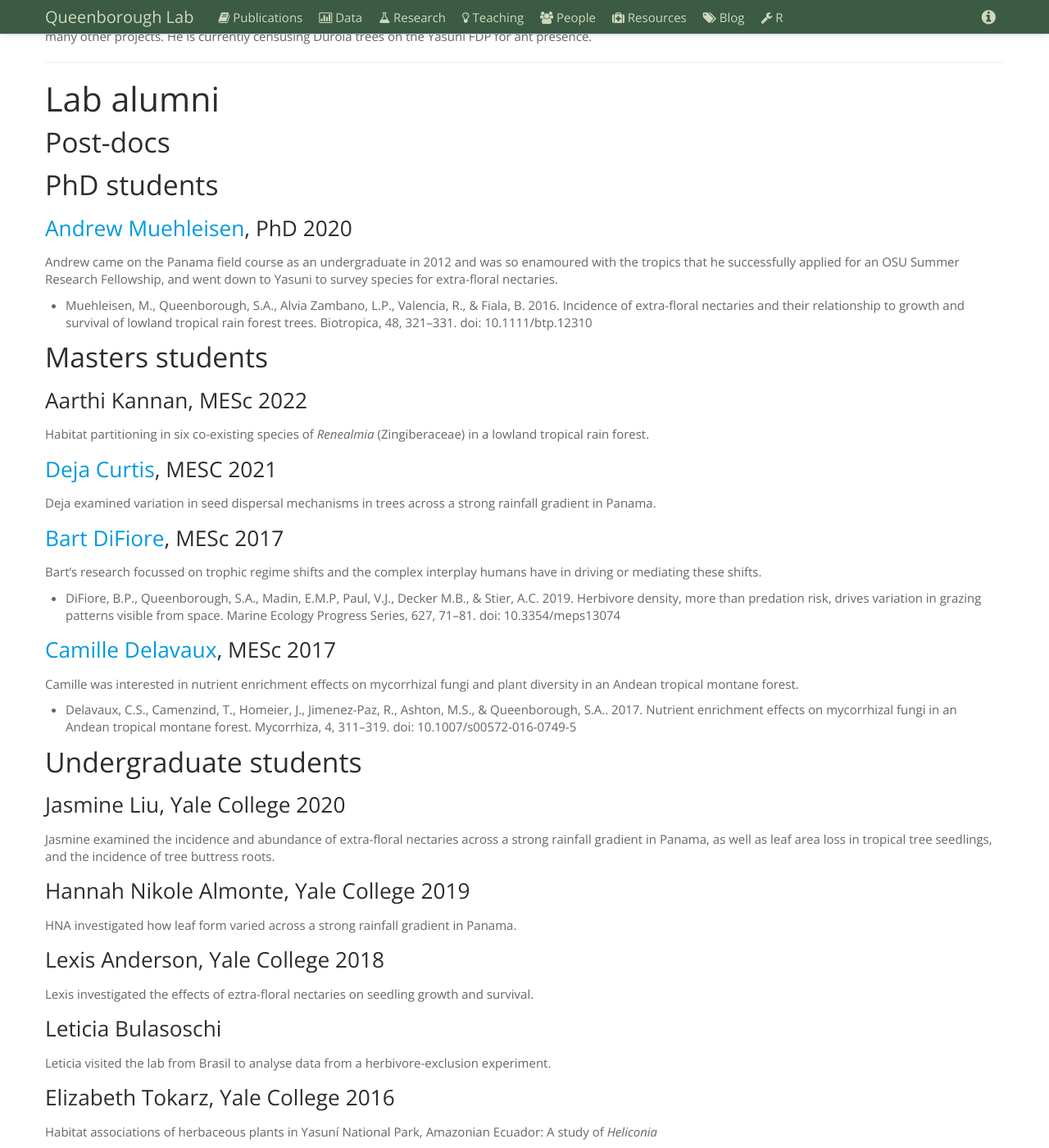
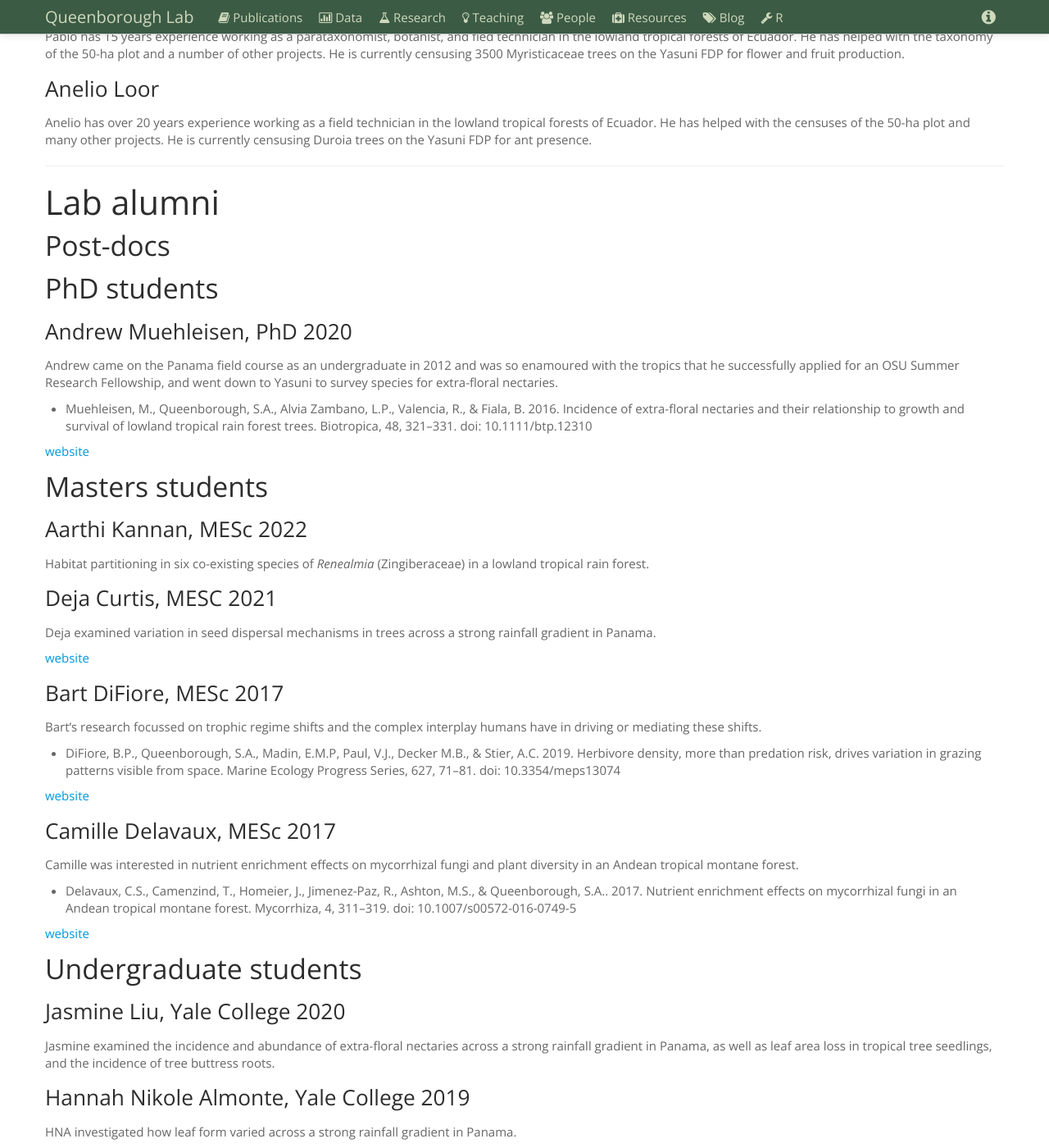
Before and after one commit to saq/saq.github.io, a Jekyll site: the page built from people.md, in a window 1280 px wide and 1400 px high, scrolled down 1939 px. Shown: the whole window at 82% size. Built offline with Jekyll 4.4.1, drawn with Linux system fonts in a browser that asks for light colours; some of the changed text lies outside the part shown.

Commit message:
Update people.md

```diff
--- a/people.md
+++ b/people.md
@@ -19,19 +19,23 @@ Google [Scholar](http://scholar.google.com/citations?user=5JontLgAAAAJ%3EGoogle%
 
 ## Post docs
 
-### [Dr. Jason Vleminckx](https://jasvlx86.wixsite.com/official)
+### Dr. Jason Vleminckx
 Jason is a community ecologist studying the determinants of species assembly in diverse living groups including plants, fungi and invertebrates in Neotropical and Central African forests.
 
 He is currently working on phenology data from Yasuni National Park.
 
+[website](https://jasvlx86.wixsite.com/official)
 
 
-### [Dr. Juan Carlos Penagos Zuluaga](https://jcpenagosz0.wixsite.com/jcpenagosz)
+
+### Dr. Juan Carlos Penagos Zuluaga
 Juan is interested in the ecological and evolutionary interactions that maintain the diversity of tropical plants. His research focuses on the intersection of ecology and systematics, using the Neotropical genera of the family Lauraceae.
 
  - Penagos Zuluaga, J.C., van der Werff,H., Park, B., Eaton, D.A.R., Comita, L.S., Queenborough, S.A., & Donoghue, M.J. 2021. Resolved phylogenetic relationships in the Ocotea complex (Supraocotea) facilitate phylogenetic classification and studies of character evolution. American Journal of Botany, 108, 664–679. doi: 10.1002/ajb2.1632
 
  - Penagos Zuluaga, J.C., Queenborough, S.A., & Comita, L.S. 2020. Flowering sex ratios and costs of reproduction in gynodioecious Ocotea oblonga (Lauraceae). Biological Journal of the Linnean Society, 131, 344–355. doi: 10.1093/biolinnean/blaa117
+
+[website](https://jcpenagosz0.wixsite.com/jcpenagosz)
 
 
 ## Graduate students
@@ -41,18 +45,20 @@ Emma is investigating variation in leaf traits across a rainfall gradient in the
 
 
 
-### [Harikrishnan Venugopalan Nair Radhamoni](https://environment.yale.edu/profile/harikrishnan-venugopalan-nair-radhamoni), PhD 2023
+### Harikrishnan Venugopalan Nair Radhamoni, PhD 2023
 Hari is a PhD candidate conducting research on how the taxonomic and functional diversity of non-woody (herbaceous) plants vary along gradients of moisture and light in the forests of Western Ghats in India. Currently, he is excited about finding new, efficient methods and protocols to study herbaceous plants and their traits, including field surveys, nursery experiments, and herbarium-based research.
 
+[website](https://environment.yale.edu/profile/harikrishnan-venugopalan-nair-radhamoni)
 
 
-### [Megan Sullivan](https://meganksullivan.weebly.com/), PhD 2023
+### Megan Sullivan, PhD 2023
 Megan began working in the lab as an undergraduate at Ohio State. Since then she has worked on plant ecology research in Panama, China, Brazil, and Gabon. Her PhD dissertation research focuses on the how selective logging alters regeneration and thereby changes the composition, structure, and function of seedling, sapling, and mature tree communities in the tropical rain forests of Gabon.
 
  - Sullivan, M.K., Biessiemou P.A.M., Niangadouma, R., Abernethy, K.A, Queenborough, S.A., Comita, L.S. A decade of diversity and forest structure: post-logging patterns across life stages in an Afrotropical forest. Forest Ecology and Management. https://doi.org/10.1016/j.foreco.2022.120169
 
  - Sullivan, M.K. & Queenborough, S.A. (2020). "Precipitation gradients, plant biogeography, and the incidence of drip‐tips in Cerrado plant species." Biotropica. 52, 583– 589.  https://doi.org/10.1111/btp.12797
 
+[website](https://meganksullivan.weebly.com/)
 
 
 ## Undergraduate students
@@ -102,11 +108,12 @@ Anelio has over 20 years experience working as a field technician in the lowland
 
 ## PhD students
 
-### [Andrew Muehleisen](https://www.andrewmuehleisen.com/), PhD 2020
+### Andrew Muehleisen, PhD 2020
 Andrew came on the Panama field course as an undergraduate in 2012 and was so enamoured with the tropics that he successfully applied for an OSU Summer Research Fellowship, and went down to Yasuni to survey species for extra-floral nectaries.
 
  - Muehleisen, M., Queenborough, S.A., Alvia Zambano, L.P., Valencia, R., & Fiala, B. 2016. Incidence of extra-floral nectaries and their relationship to growth and survival of lowland tropical rain forest trees. Biotropica, 48, 321–331. doi: 10.1111/btp.12310
 
+[website](https://www.andrewmuehleisen.com/)
 
 
 ## Masters students
@@ -114,21 +121,26 @@ Andrew came on the Panama field course as an undergraduate in 2012 and was so en
 ### Aarthi Kannan, MESc 2022
 Habitat partitioning in six co-existing species of *Renealmia* (Zingiberaceae) in a lowland tropical rain forest.
 
-### [Deja Curtis](https://www.linkedin.com/in/dejacurtis), MESC 2021
+### Deja Curtis, MESC 2021
 Deja examined variation in seed dispersal mechanisms in trees across a strong rainfall gradient in Panama.
 
+[website](https://www.linkedin.com/in/dejacurtis)
 
-### [Bart DiFiore](https://www.eemb.ucsb.edu/people/students/difiore), MESc 2017
+
+### Bart DiFiore, MESc 2017
 Bart's research focussed on trophic regime shifts and the complex interplay humans have in driving or mediating these shifts.
 
  - DiFiore, B.P., Queenborough, S.A., Madin, E.M.P, Paul, V.J., Decker M.B., & Stier, A.C. 2019. Herbivore density, more than predation risk, drives variation in grazing patterns visible from space. Marine Ecology Progress Series, 627, 71–81. doi: 10.3354/meps13074
 
+[website](https://www.eemb.ucsb.edu/people/students/difiore)
 
-### [Camille Delavaux](https://camilledelavaux.weebly.com/), MESc 2017
+
+### Camille Delavaux, MESc 2017
 Camille was interested in nutrient enrichment effects on mycorrhizal fungi and plant diversity in an Andean tropical montane forest.
 
  - Delavaux, C.S., Camenzind, T., Homeier, J., Jimenez-Paz, R., Ashton, M.S., & Queenborough, S.A.. 2017. Nutrient enrichment effects on mycorrhizal fungi in an Andean tropical montane forest. Mycorrhiza, 4, 311–319. doi: 10.1007/s00572-016-0749-5
 
+[website](https://camilledelavaux.weebly.com/)
 
 
 
@@ -165,8 +177,9 @@ John came on the Panama field course in May 2012 and completed a fine research p
 ### Laura Mason
 Laura documented variation in sex ratios of dioecious plant populations.
 
-### [Shannon Hibbard](https://www.shannonmars.com/about-me)
+### Shannon Hibbard
 Shannon looked at fruit size and defence traits of tropical trees.
+
 
 ### Edward Harper
 Edward worked on classifying leaf traits of woody species of the cerrado region of Brazil.
@@ -189,8 +202,9 @@ James carried out some of his MSc fieldwork in the Yasuni FDP, looking at the ch
  - Smith, J.R., Queenborough, SA, Alvia, P, Romero-Saltos, H, & Valencia, R. 2017. Testing the Liana Dominance Hypothesis: No strong evidence for increasing liana abundance in the Myristicaceae of a Neotropical aseasonal rain forest. Ecology, 98, 456–466. doi: 10.1002/ecy.1657
 
 
-### [Raleigh Ricart](https://www.linkedin.com/in/raleigh-ricart-phd-528a05b1)
+### Raleigh Ricart
 Raleigh ran some trial experiments on density dependence.
+
 
 ### Anton Flugge
 Anton carried out fieldwork in the summer of 2011, getting field experience for his PhD at University College, London. He looked at the spatial distribution of dioecious *Cecropia* trees in the Yasuni FDP.
@@ -200,5 +214,5 @@ Anton carried out fieldwork in the summer of 2011, getting field experience for
 Luke carried out fieldwork for his masters thesis in the summer of 2009, while studying at University College, London. He looked at the spatial distribution of seedlings and saplings around parent trees at the Yasuni Scientific Research Station (some hunting) with seedlings and trees at the Tiputini Biological Station two hours down river (no hunting).
 
 
-### [Julia Weintritt](https://www.researchgate.net/scientific-contributions/Julia-Weintritt-2115667345)
+### Julia Weintritt
 Julia carried out research on a project funded by the [Systematics Association](http://www.systass.org/), compiling a database of reproductive traits of tropical tree species. She currently administers the [DRYFLOR](http://elmer.rbge.org.uk/dryflor/) network, based at the Royal Botanic Garden Edinburgh, UK.
```
